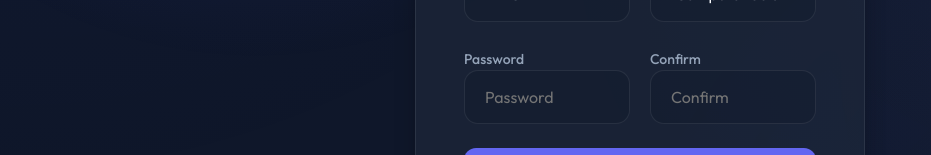
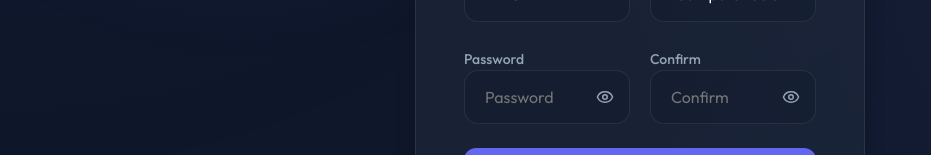
Before and after one commit to Bidya15/cgpa_calculator, a React (Vite) app in the folder frontend/: page / in a window 1280 px wide. Both pictures are taken after a click on the element "Register". Shown: the part 645-800 px from the top of the page, without its empty margins (0-931 px from the left). Built offline with nearby package versions, Linux system fonts and the light colour scheme.

Commit message:
Register function changed1

```diff
--- a/frontend/src/components/Login.jsx
+++ b/frontend/src/components/Login.jsx
@@ -1,9 +1,11 @@
 import React, { useState } from 'react';
 import { GoogleLogin } from '@react-oauth/google';
 import { jwtDecode } from "jwt-decode";
+import { Eye, EyeOff } from 'lucide-react';
 
 const Login = ({ onLogin, onSwitch }) => {
   const [formData, setFormData] = useState({ username: '', password: '' });
+  const [showPassword, setShowPassword] = useState(false);
   const [error, setError] = useState('');
 
   const handleSubmit = async (e) => {
@@ -72,13 +74,45 @@ const Login = ({ onLogin, onSwitch }) => {
           </div>
           <div className="form-group">
             <label>Password</label>
+            <div className="password-input-wrapper" style={{ position: 'relative' }}>
               <input
-              type="password"
+                type={showPassword ? "text" : "password"}
                 placeholder="Enter your password"
                 value={formData.password}
                 onChange={(e) => setFormData({ ...formData, password: e.target.value })}
                 required
+                style={{ paddingRight: '2.5rem' }}
               />
+              <button
+                type="button"
+                className="password-toggle"
+                onClick={() => setShowPassword(!showPassword)}
+                style={{
+                  position: 'absolute',
+                  right: '0.75rem',
+                  top: '50%',
+                  transform: 'translateY(-50%)',
+                  background: 'none',
+                  border: 'none',
+                  color: 'var(--text-secondary)',
+                  cursor: 'pointer',
+                  padding: '4px',
+                  display: 'flex',
+                  alignItems: 'center',
+                  justifyContent: 'center'
+                }}
+              >
+                {showPassword ? <EyeOff size={18} /> : <Eye size={18} />}
+              </button>
+            </div>
+          </div>
+          <div className="forgot-password" style={{ textAlign: 'right', marginTop: '-0.5rem', marginBottom: '1rem' }}>
+            <span
+              onClick={() => alert("Forgot password functionality is coming soon! Please contact the administrator.")}
+              style={{ fontSize: '0.85rem', color: 'var(--accent-color)', cursor: 'pointer' }}
+            >
+              Forgot Password?
+            </span>
           </div>
           {error && <p className="error-text">{error}</p>}
           <button type="submit" className="btn-primary">Sign In</button>
--- a/frontend/src/components/Register.jsx
+++ b/frontend/src/components/Register.jsx
@@ -1,4 +1,5 @@
 import React, { useState } from 'react';
+import { Eye, EyeOff } from 'lucide-react';
 
 const Register = ({ onRegister, onSwitch }) => {
   const [formData, setFormData] = useState({
@@ -11,6 +12,8 @@ const Register = ({ onRegister, onSwitch }) => {
     branch: 'CSE'
   });
   const [loading, setLoading] = useState(false);
+  const [showPassword, setShowPassword] = useState(false);
+  const [showConfirmPassword, setShowConfirmPassword] = useState(false);
   const [error, setError] = useState('');
   const [success, setSuccess] = useState('');
 
@@ -129,23 +132,71 @@ const Register = ({ onRegister, onSwitch }) => {
           <div className="form-grid">
             <div className="form-group">
               <label>Password</label>
+              <div className="password-input-wrapper" style={{ position: 'relative' }}>
                 <input
-                type="password"
+                  type={showPassword ? "text" : "password"}
                   placeholder="Password"
                   value={formData.password}
                   onChange={(e) => setFormData({...formData, password: e.target.value})}
                   required
+                  style={{ paddingRight: '2.5rem' }}
                 />
+                <button
+                  type="button"
+                  className="password-toggle"
+                  onClick={() => setShowPassword(!showPassword)}
+                  style={{
+                    position: 'absolute',
+                    right: '0.75rem',
+                    top: '50%',
+                    transform: 'translateY(-50%)',
+                    background: 'none',
+                    border: 'none',
+                    color: 'var(--text-secondary)',
+                    cursor: 'pointer',
+                    padding: '4px',
+                    display: 'flex',
+                    alignItems: 'center',
+                    justifyContent: 'center'
+                  }}
+                >
+                  {showPassword ? <EyeOff size={18} /> : <Eye size={18} />}
+                </button>
+              </div>
             </div>
             <div className="form-group">
               <label>Confirm</label>
+              <div className="password-input-wrapper" style={{ position: 'relative' }}>
                 <input
-                type="password"
+                  type={showConfirmPassword ? "text" : "password"}
                   placeholder="Confirm"
                   value={formData.confirmPassword}
                   onChange={(e) => setFormData({...formData, confirmPassword: e.target.value})}
                   required
+                  style={{ paddingRight: '2.5rem' }}
                 />
+                <button
+                  type="button"
+                  className="password-toggle"
+                  onClick={() => setShowConfirmPassword(!showConfirmPassword)}
+                  style={{
+                    position: 'absolute',
+                    right: '0.75rem',
+                    top: '50%',
+                    transform: 'translateY(-50%)',
+                    background: 'none',
+                    border: 'none',
+                    color: 'var(--text-secondary)',
+                    cursor: 'pointer',
+                    padding: '4px',
+                    display: 'flex',
+                    alignItems: 'center',
+                    justifyContent: 'center'
+                  }}
+                >
+                  {showConfirmPassword ? <EyeOff size={18} /> : <Eye size={18} />}
+                </button>
+              </div>
             </div>
           </div>
 
--- a/frontend/src/index.css
+++ b/frontend/src/index.css
@@ -10,6 +10,7 @@
   --text-main: #f8fafc;
   --text-secondary: #94a3b8;
   --accent-glow: rgba(99, 102, 241, 0.15);
+  --accent-color: #6366f1;
   --border-color: rgba(255, 255, 255, 0.08);
   --success: #10b981;
   --warning: #f59e0b;
@@ -23,6 +24,7 @@
   --text-main: #1e293b;
   --text-secondary: #64748b;
   --accent-glow: rgba(99, 102, 241, 0.05);
+  --accent-color: #4f46e5;
   --border-color: rgba(0, 0, 0, 0.08);
   --card-shadow: 0 10px 15px -3px rgba(0, 0, 0, 0.1), 0 4px 6px -2px rgba(0, 0, 0, 0.05);
   --nav-bg: rgba(255, 255, 255, 0.7);
```
Lines whose indentation alone changed are shown as unchanged.
